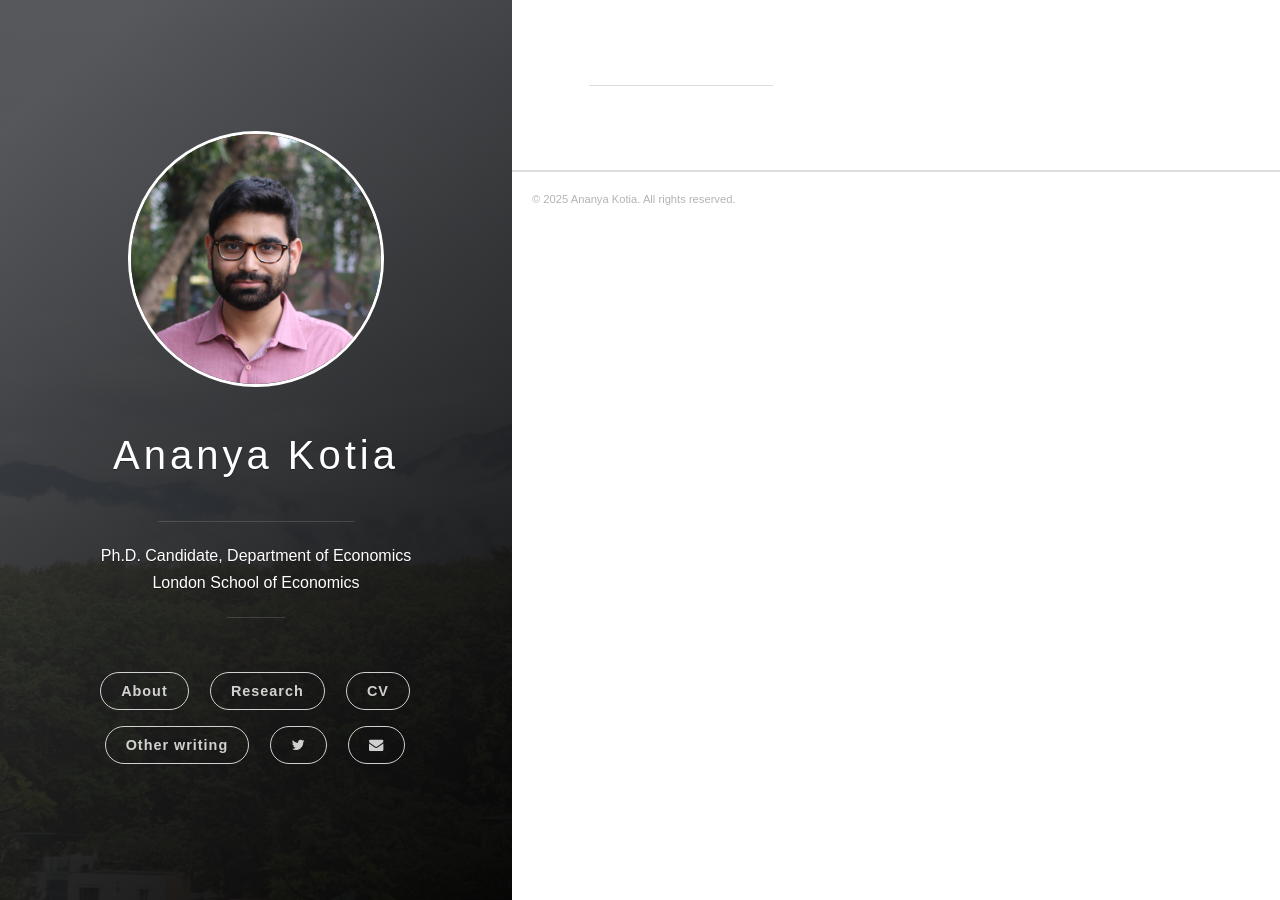
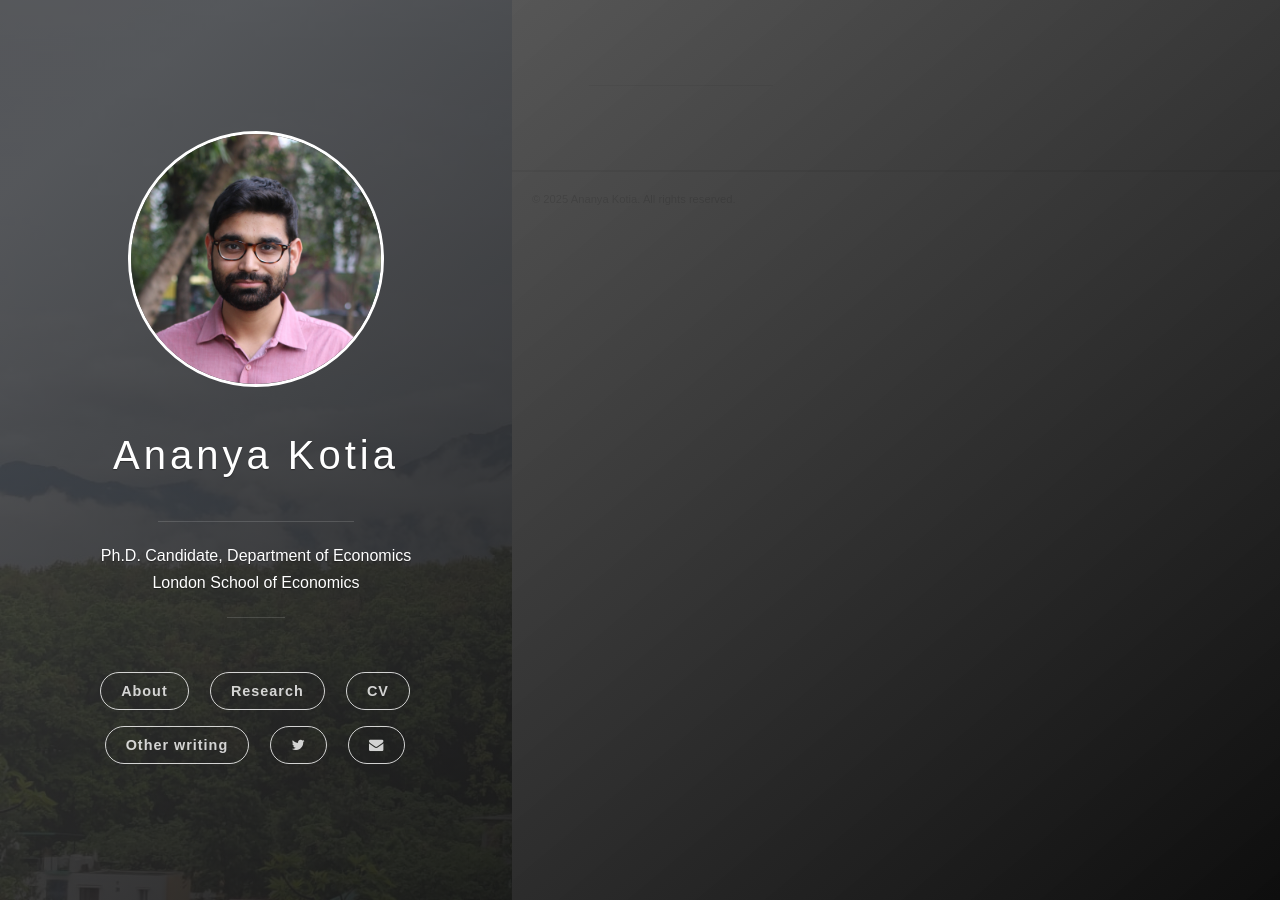
Before and after one commit to ananyakotia/ananyakotia.github.io, a Jekyll site: the page built from index.html, in a window 1280 px wide. Built offline with Jekyll 4.4.1, drawn with Linux system fonts in a browser that asks for light colours; some web fonts are replaced; the list of posts is cut into pages by our own code; a style sheet for code colours, icons or effects is not loaded.

Commit message:
Update main.scss

```diff
--- a/css/main.scss
+++ b/css/main.scss
@@ -239,3 +239,11 @@ ul.no-bullets li {
 .panel-cover--collapsed{
   overflow-y:auto;     /* inner pages */
 }
+
+/* --------------------------------------------------------------- */
+/* keep gradient tint visible even when panel scrolls              */
+.panel-cover--overlay{
+  position:fixed;            /* was absolute                       */
+  z-index:-1;                /* stays behind text & buttons        */
+}
+/* --------------------------------------------------------------- */
```
